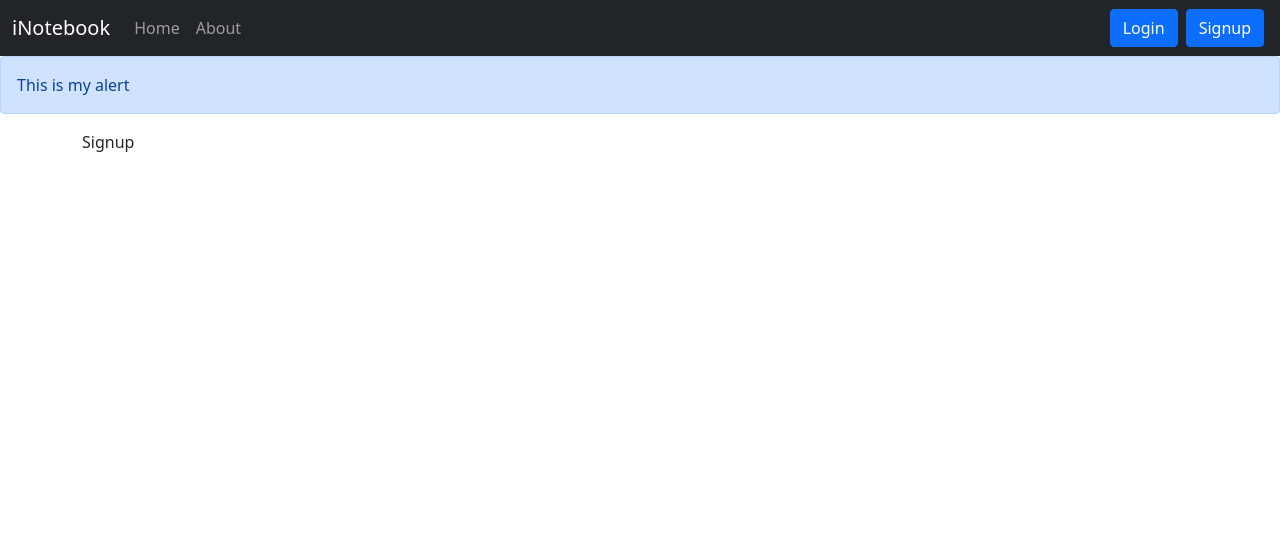
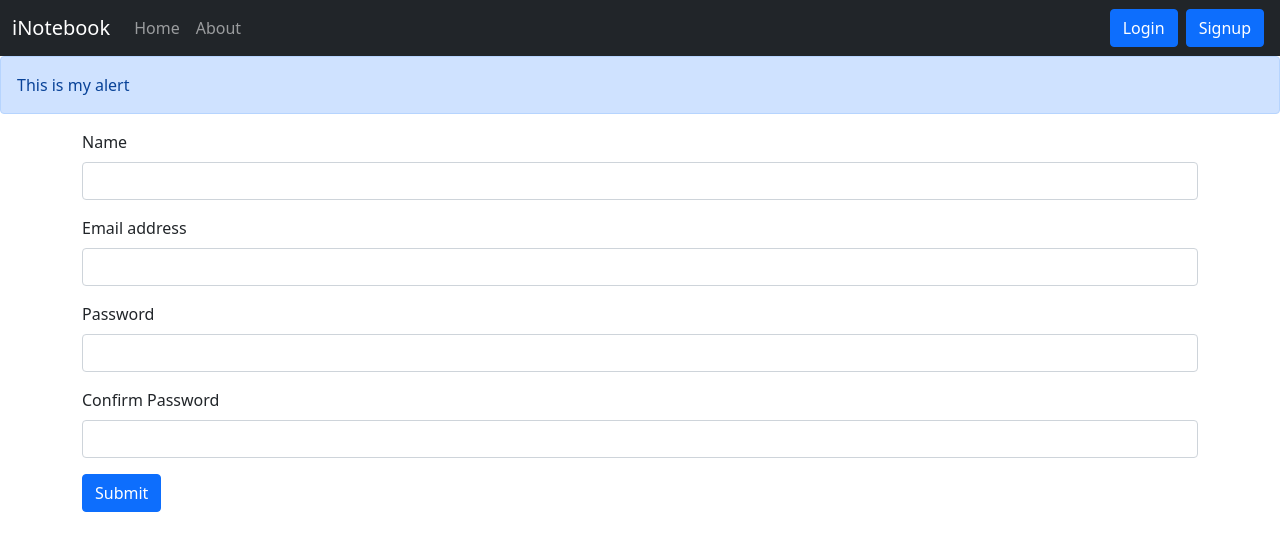
Before and after one commit to TheDeep18/inotebook, a React (Create React App) app: page /signup in a window 1280 px wide. Shown: the top 550 px of the page. Built offline with nearby package versions, Linux system fonts and the light colour scheme.

Commit message:
End of video 70

```diff
--- a/src/components/Signup.js
+++ b/src/components/Signup.js
@@ -1,8 +1,59 @@
-import React from 'react'
+import React, { useState } from 'react'
+import { useNavigate } from 'react-router-dom';
 
 const Signup = () => {
+    const [credentials, setCredentials] = useState({name:"", email: "", password: "", cpassword:"" })
+    let navigate = useNavigate()
+
+    const {name, email, password} = credentials;
+    const handleSubmit = async (e) => {
+        e.preventDefault();
+        const response = await fetch("http://localhost:5000/api/auth/createuser", {
+            method: 'POST',
+            headers: {
+                'Content-Type': 'application/json'
+
+            },
+            body: JSON.stringify({ name, email , password })
+        });
+        const json = await response.json()
+        console.log(json);
+
+            //Save the auth token and redirect
+            localStorage.setItem('token', json.authtoken)
+            navigate("/")
+
+
+        // setCredentials({ email: credentials.email, password: credentials.password})
+
+    }
+
+    const onChange = (e) => {
+        setCredentials({ ...credentials, [e.target.name]: e.target.value })
+    }
   return (
-    <div>Signup</div>
+    <div>
+          <form onSubmit={handleSubmit}>
+              <div className="mb-3">
+                  <label htmlFor="name" className="form-label">Name</label>
+                  <input type="text" className="form-control" id="name" name='name' onChange={onChange}   aria-describedby="emailHelp"/>
+              </div>
+              <div className="mb-3">
+                  <label htmlFor="email" className="form-label">Email address</label>
+                  <input type="email" className="form-control" id="email" name='email' onChange={onChange}  aria-describedby="emailHelp"/>
+              </div>
+              <div className="mb-3">
+                  <label htmlFor="password" className="form-label">Password</label>
+                  <input type="password" className="form-control" id="password" onChange={onChange} minLength={5} required name='password'/>
+              </div>
+              <div className="mb-3">
+                  <label htmlFor="cpassword" className="form-label">Confirm Password</label>
+                  <input type="password" className="form-control" id="cpassword" onChange={onChange} minLength={5} required name='cpassword'/>
+              </div>
+
+              <button type="submit" className="btn btn-primary">Submit</button>
+          </form>
+    </div>
   )
 }
 
```
Also changed, not shown: 1 other file (tests, documents, lock files or other folders).
